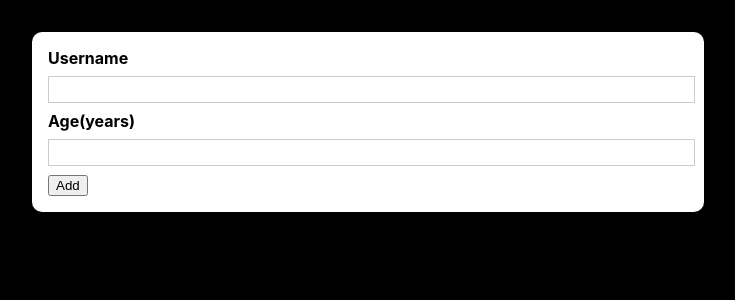
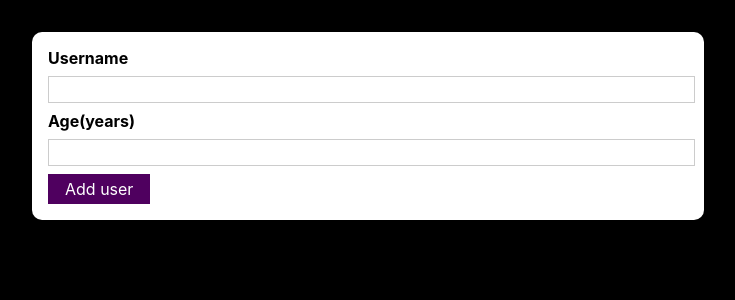
Before and after one commit to Gmdin/simpleCeateAndDeleteForm, a React (Create React App) app: page / in a window 1280 px wide. Shown: the top 300 px of the page, without its empty margins (272-1007 px from the left). Built offline with nearby package versions, Linux system fonts and the light colour scheme.

Commit message:
add custom button

```diff
--- a/src/components/InputForm/InputForm.js
+++ b/src/components/InputForm/InputForm.js
@@ -1,4 +1,5 @@
 import Card from "../UI/Card/Card";
+import Button from "../UI/Button/Button";
 import classes from './InputForm.module.css';
 const InputForm=(props)=>{
 
@@ -13,7 +14,7 @@
             <input type='text' id="username"/>
             <label htmlFor="age">Age(years)</label>
             <input type='number' id="age"/>
-            <button type="submit">Add</button>
+            <Button type="submit">Add user</Button>
         </form>
         </Card>
     )
--- /dev/null
+++ b/src/components/UI/Button/Button.js
@@ -0,0 +1,7 @@
+import classes from './Button.module.css';
+const Button=(props)=>{
+    return(
+        <button className={classes.button} type={props.type || 'button'}>{props.children}</button>
+    )
+}
+export default Button;
--- /dev/null
+++ b/src/components/UI/Button/Button.module.css
@@ -0,0 +1,18 @@
+.button {
+    font: inherit;
+    border: 1px solid #4f005f;
+    background: #4f005f;
+    color: white;
+    padding: 0.25rem 1rem;
+    cursor: pointer;
+  }
+
+  .button:hover,
+  .button:active {
+    background: #741188;
+    border-color: #741188;
+  }
+
+  .button:focus {
+    outline: none;
+  }
```
